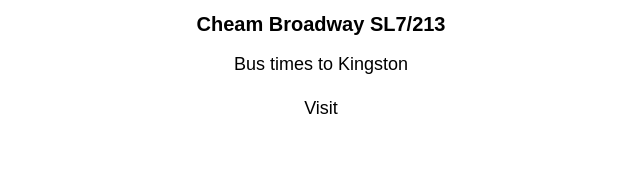
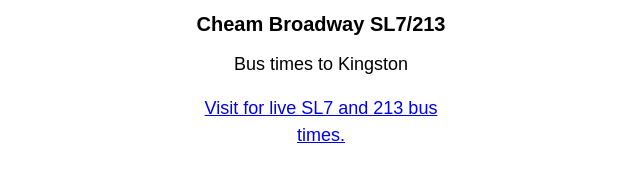
Before and after one commit to micah-charles/bus-timetable, a website: page index.html in a window 1280 px wide. Shown: the whole page, without its empty margins (319-959 px from the left). Drawn offline with Linux system fonts and the light colour scheme.

Commit message:
Update index.html

```diff
--- a/index.html
+++ b/index.html
@@ -27,7 +27,7 @@
     <h1>Cheam Broadway SL7/213</h1>
     <p>Bus times to Kingston</p>
     <div id="busTimes">
-        Visit <a href="https://bus-timetable-es79.onrender.com</a> for live SL7 and 213 bus times.
+       <a href="https://bus-timetable-es79.onrender.com"> Visit for live SL7 and 213 bus times.</a>
     </div>
 </body>
 </html>
```
